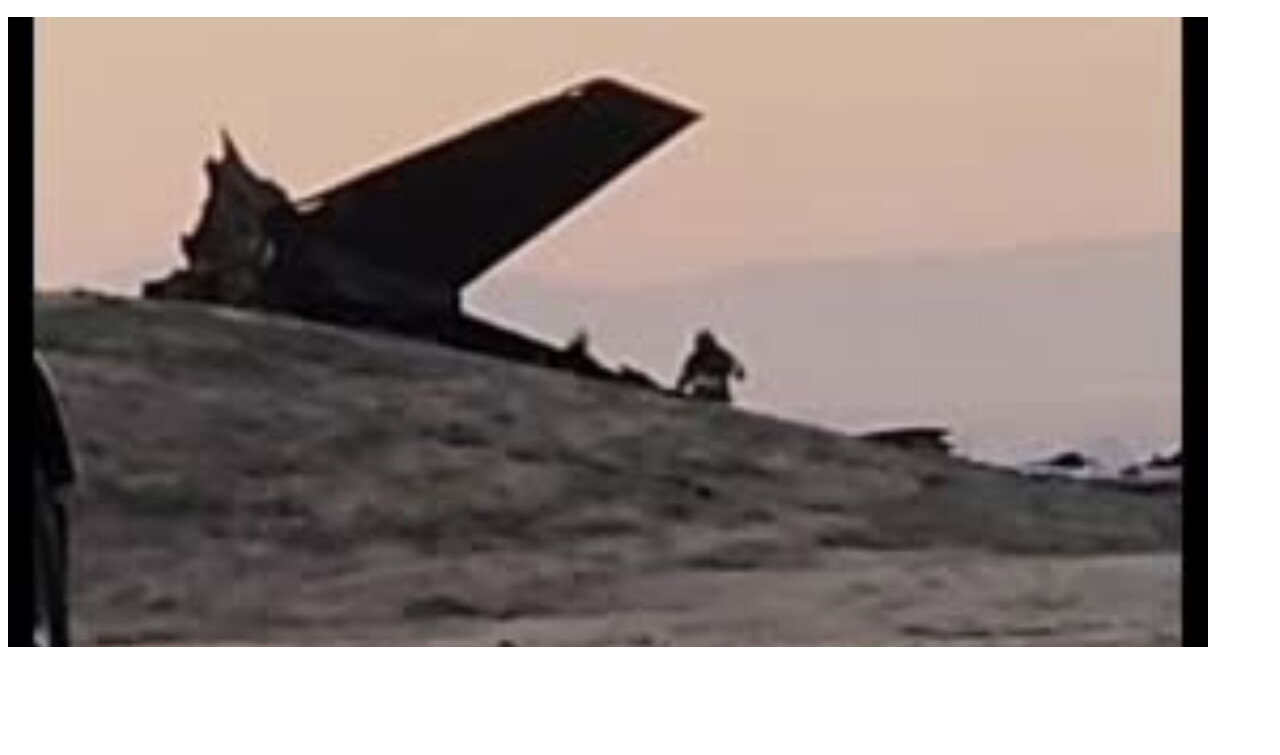
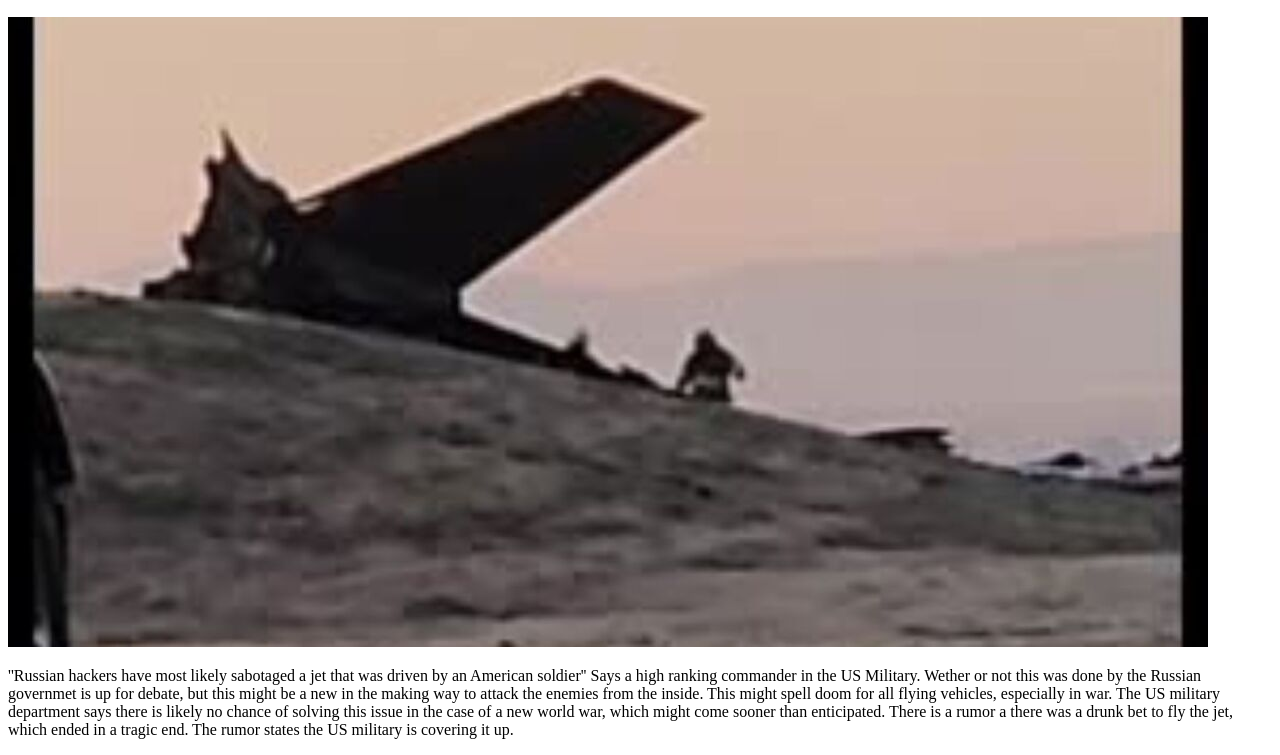
Before and after one commit to miliansolberg/2nd-oblig, a plain HTML site: page index.html in a window 1280 px wide. Shown: the part 110-865 px from the top of the page. Before the commit the page ends 800 px from the top, so only its background shows below. Drawn offline with Linux system fonts and the light colour scheme.

Commit message:
add paragraph

```diff
--- a/index.html
+++ b/index.html
@@ -10,5 +10,10 @@
     <h1>Was the F-35 hacked?</h1>
     <h2>After the recent jet catastrophe, people have started speculating. Was the F35 hacked by russians?</h2>
     <img src="img/f35.jpg" alt="Crashed F-35 jet in America">
+    <p>''Russian hackers have most likely sabotaged a jet that was driven by an American soldier'' Says a high ranking commander in the US Military.
+    Wether or not this was done by the Russian governmet is up for debate, but this might be a new in the making way to attack the enemies from the inside.
+    This might spell doom for all flying vehicles, especially in war. The US military department says there is likely no chance of solving this issue in the case of a new world war, which might come sooner than enticipated.
+    There is a rumor a there was a drunk bet to fly the jet, which ended in a tragic end. The rumor states the US military is covering it up.</p>
+
 </body>
 </html>
```
